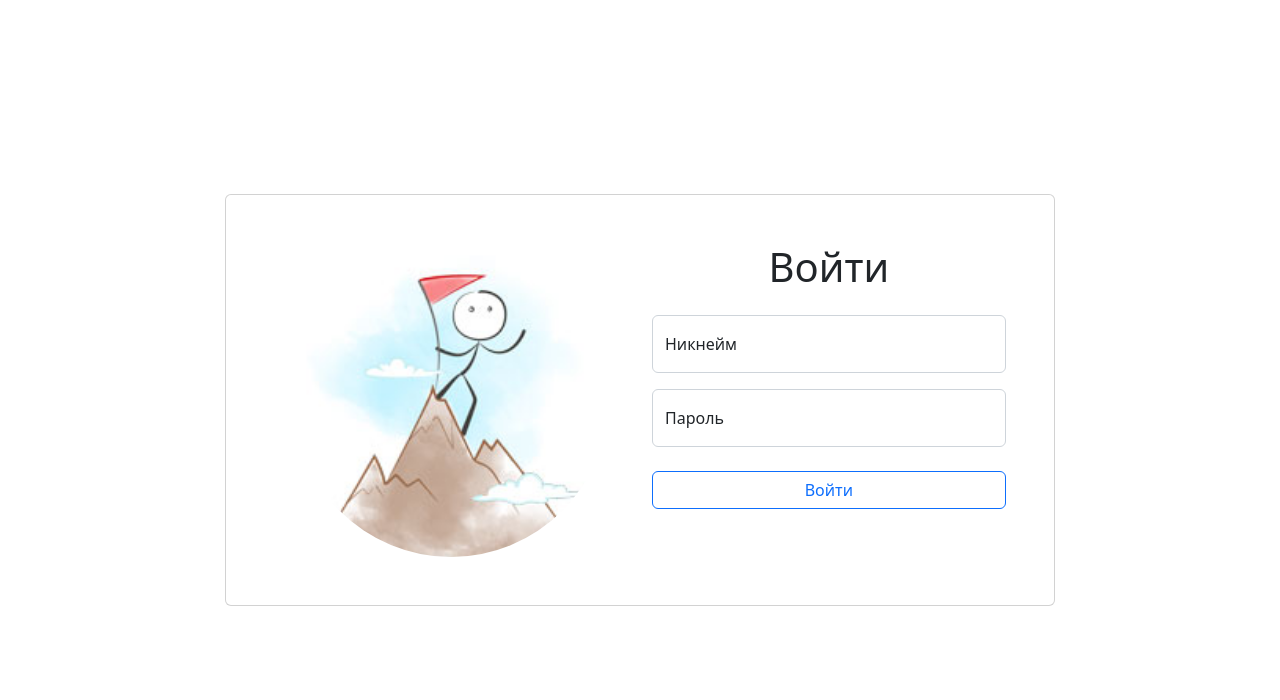
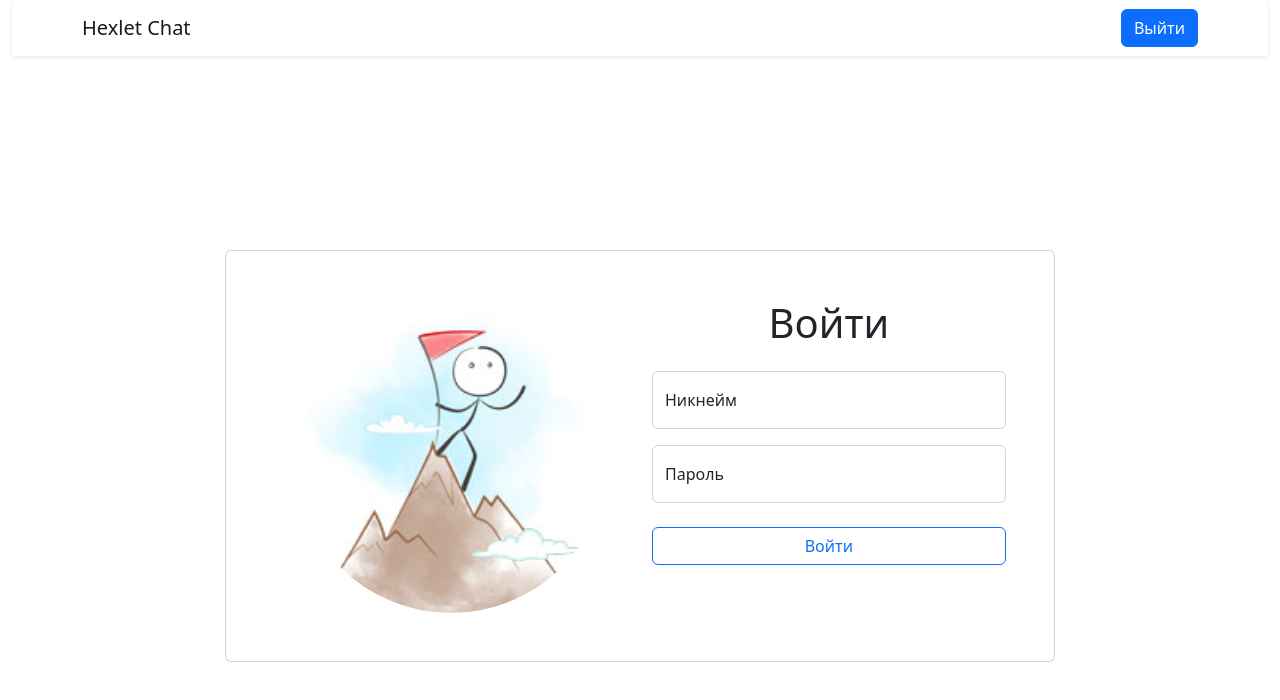
Before and after one commit to alexkwyk/frontend-project-12, a React (Create React App) app in the folder frontend/: page /login in a window 1280 px wide. Shown: the top 700 px of the page. Built offline with nearby package versions, Linux system fonts and the light colour scheme; sample sign-in values are in the browser's storage.

Commit message:
add header

```diff
--- a/frontend/package.json
+++ b/frontend/package.json
@@ -17,6 +17,7 @@
     "react-redux": "^8.0.4",
     "react-router-dom": "^6.4.2",
     "react-scripts": "5.0.1",
+    "socket.io-client": "^4.5.3",
     "web-vitals": "^2.1.4",
     "yup": "^0.32.11"
   },
--- a/frontend/src/components/App.jsx
+++ b/frontend/src/components/App.jsx
@@ -40,13 +40,15 @@ const AuthProvider = ({ children }) => {
   const currentUser = localStorage.getItem('user');
   const [user, setUser] = useState(currentUser ? JSON.parse(currentUser) : null);
   const navigate = useNavigate();
+  const location = useLocation();
+
   const login = async (userData, setErrorOutput) => {
     try {
       const response = await axios.post(routes.loginPath(), userData);
       setUser(response.data);
       localStorage.setItem('user', JSON.stringify(response.data));
       setErrorOutput(null);
-      navigate('/');
+      navigate('/', { from: location });
     } catch {
       setErrorOutput('Неверные имя пользователя или пароль');
     }
@@ -58,6 +60,8 @@ const AuthProvider = ({ children }) => {
 
   const signout = () => {
     setUser(null);
+    localStorage.removeItem('user');
+    navigate('/login', { from: location });
   };
 
   const value = {
--- a/frontend/src/components/Chat.jsx
+++ b/frontend/src/components/Chat.jsx
@@ -11,6 +11,7 @@ import { useFormik } from 'formik';
 import { selectors as channelsSelectors, setCurrentChannelId } from '../slices/channelsSlice.js';
 import { selectors as messagesSelectors, addMessage } from '../slices/messagesSlice.js';
 import fetchData from '../slices/fetchThunk.js';
+import Header from './Header.jsx';
 
 const Chat = () => {
   const dispatch = useDispatch();
@@ -51,7 +52,7 @@ const Chat = () => {
 
   return (
     <div className="h-100 d-flex flex-column">
-      <nav className="shadow-sm navbar navbar-expand-lg navbar-light bg-white" />
+      <Header />
       <div className="container h-100 my-4 overflow-hidden rounded shadow">
         <div className="row h-100 flex-md-row">
           <div className="col-4 col-md-2 bg-light border-end px-0">
@@ -79,7 +80,7 @@ const Chat = () => {
             </Nav>
           </div>
           <div className="col d-flex flex-column bg-white px-0">
-            <div className="bg-light mb-4 p-3 small">
+            <div className="bg-light mb-4 p-3 small shadow-sm">
               <p className="m-0">
                 <b>
                   #
--- /dev/null
+++ b/frontend/src/components/Header.jsx
@@ -0,0 +1,25 @@
+import { useContext } from 'react';
+import { Navbar, Container, Button } from 'react-bootstrap';
+import AuthContext from '../contexts/index.js';
+
+const Header = () => {
+  const auth = useContext(AuthContext);
+  const isAuthorized = !!auth.user;
+  const handleClick = () => auth.signout();
+  return (
+    <Navbar bg="white" className="shadow-sm">
+      <Container>
+        <Navbar.Brand>Hexlet Chat</Navbar.Brand>
+        {isAuthorized && (
+          <Button
+            onClick={handleClick}
+          >
+            Выйти
+          </Button>
+        )}
+      </Container>
+    </Navbar>
+  );
+};
+
+export default Header;
--- a/frontend/src/components/Login.jsx
+++ b/frontend/src/components/Login.jsx
@@ -1,20 +1,17 @@
-/* eslint-disable no-unused-vars */
 import { useContext, useState } from 'react';
-import { useNavigate, useLocation } from 'react-router-dom';
 import { Form, Button, Card } from 'react-bootstrap';
 import { useFormik } from 'formik';
 import * as Yup from 'yup';
 import AuthContext from '../contexts/index.js';
 import loginImage from '../assets/loginImage.jpg';
+import Header from './Header.jsx';
 
 const loginSchema = Yup.object().shape({
   username: Yup.string().required(),
   password: Yup.string().required(),
 });
 
-const Login = (props) => {
-  const navigate = useNavigate();
-  const location = useLocation();
+const Login = () => {
   const auth = useContext(AuthContext);
   const [errorOutput, setErrorOutput] = useState(null);
   const formik = useFormik({
@@ -29,6 +26,7 @@ const Login = (props) => {
   });
   return (
     <div className="container-fluid h-100">
+      <Header />
       <div className="row justify-content-center align-content-center h-100">
         <div className="col-md-8 col-xxl-6">
           <Card>
--- a/package.json
+++ b/package.json
@@ -4,6 +4,7 @@
   "description": "Real-time chat",
   "main": "index.js",
   "scripts": {
+    "develop": "npx start-server | npm run start --prefix frontend",
     "start": "npx start-server -s ./frontend/build",
     "build": "npm run build --prefix frontend",
     "test": "echo \"Error: no test specified\" && exit 1",
```
Also changed, not shown: 1 other file (tests, documents, lock files or other folders).
